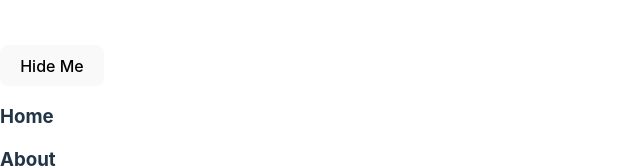
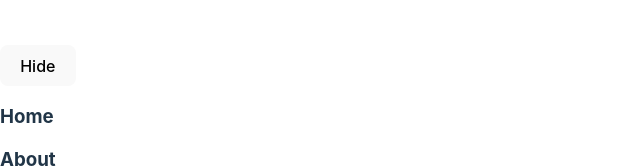
Before and after one commit to Arafat-alim/advanced-react, a React (Vite) app in the folder performance/: page / in a window 1280 px wide. Shown: the part 154-322 px from the top of the page, without its empty margins (0-640 px from the left). Built offline with nearby package versions, Linux system fonts and the light colour scheme.

Commit message:
HOC and added defaultOPtions.

```diff
--- a/performance/src/Components/Favorite.jsx
+++ b/performance/src/Components/Favorite.jsx
@@ -29,4 +29,4 @@ class Favorite extends Component {
   }
 }
 
-export default withToggler(Favorite);
+export default withToggler(Favorite, { defaultOnValue: false });
--- a/performance/src/Components/Movie.jsx
+++ b/performance/src/Components/Movie.jsx
@@ -18,10 +18,10 @@ class Movie extends Component {
     return (
       <div>
         <button onClick={this.props.toggle}>
-          {this.props.on ? "Show More" : "Hide Me"}
+          {this.props.on ? "Hide" : "More"}
         </button>
 
-        <nav style={{ display: this.props.on ? "none" : "block" }}>
+        <nav style={{ display: this.props.on ? "block" : "none" }}>
           <h3>Home</h3>
           <h3>About</h3>
           <h3>Contact</h3>
@@ -32,4 +32,4 @@ class Movie extends Component {
   }
 }
 
-export default withToggler(Movie);
+export default withToggler(Movie, { defaultOnValue: true });
--- a/performance/src/HOC/withToggler.jsx
+++ b/performance/src/HOC/withToggler.jsx
@@ -4,7 +4,7 @@ import React, { Component } from "react";
 class Toggler extends Component {
   //! state
   state = {
-    on: false,
+    on: this.props.defaultOnValue,
   };
   //! Methods
   toggle = () => {
@@ -22,8 +22,14 @@ class Toggler extends Component {
   }
 }
 
-export function withToggler(component) {
+export function withToggler(component, optionObj) {
   return function (props) {
-    return <Toggler component={component} {...props} />;
+    return (
+      <Toggler
+        component={component}
+        defaultOnValue={optionObj.defaultOnValue}
+        {...props}
+      />
+    );
   };
 }
```
